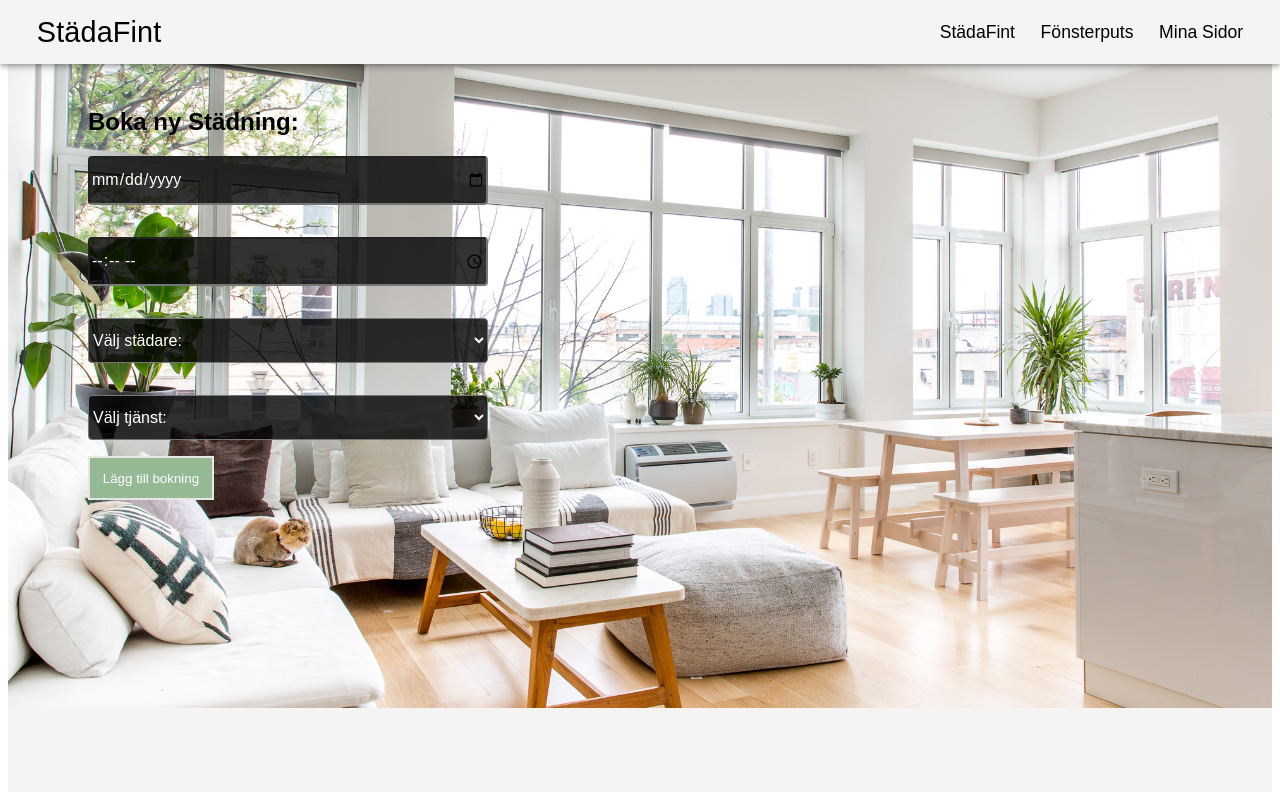
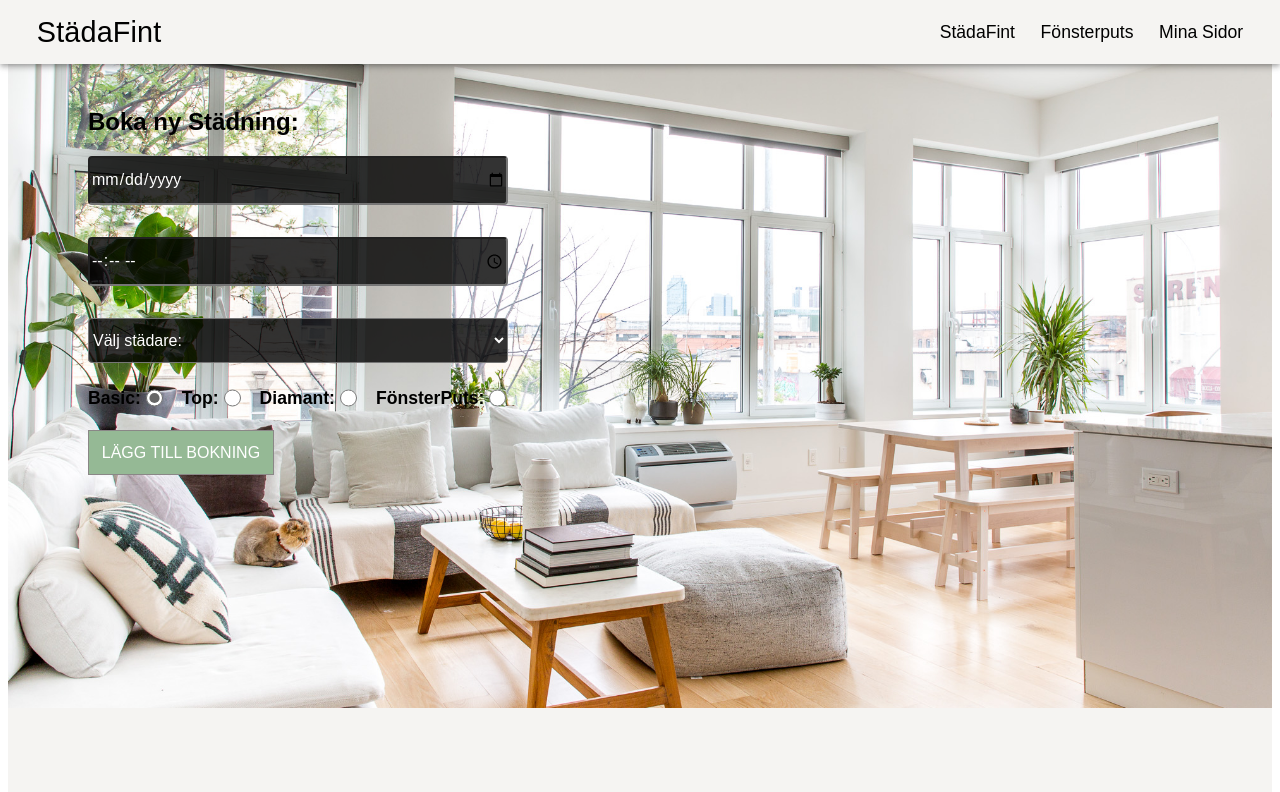
Before and after one commit to carolinmimmie/CleanTidy-app, a React (Create React App) app: page / in a window 1280 px wide. Shown: the top 792 px of the page. Built offline with nearby package versions, Linux system fonts and the light colour scheme.

Commit message:
Lagt till radio-button i form med tjäsnterna i form.

```diff
--- a/src/App.css
+++ b/src/App.css
@@ -183,7 +183,7 @@ form {
   left: 50%; */
   /* transform: translate(-50%, -50%); */
   color: black;
-  width: 400px;
+  width: 420px;
   padding: 5rem;
 }
 
@@ -203,10 +203,46 @@ select {
   flex-direction: column;
   margin-top: 1rem;
 }
+label {
+  height: 45px;
+  margin-bottom: 1rem;
+  border-radius: 4px;
+  /* border: 2px solid rgb(232, 229, 229); */
+  font-size: 1rem;
+
+  color: black;
+}
+.box-tjänster {
+  display: flex;
+  flex-direction: row;
+  gap: 1rem;
+}
+.box-input {
+  display: flex;
+  flex-direction: row;
+  justify-content: center;
+  align-items: center;
+  filter: grayscale(1);
+}
+.label-radio {
+  margin-bottom: -0.5rem;
+  margin-top: 0.3rem;
+  font-size: 1.1rem;
+  font-weight: 900;
+}
+input[type="radio"] {
+  border: 0px;
+  width: 17px;
+  height: 2em;
+}
 
 .button-form {
   background-color: #95b995;
   color: white;
   padding: 0.8rem;
-  border: 2px solid rgb(232, 229, 229);
+  border: 1px solid rgb(138, 135, 135);
+  cursor: pointer;
+  transition: 0.3s;
+  font-size: 1rem;
+  text-transform: uppercase;
 }
--- a/src/components/my-pages/Form.tsx
+++ b/src/components/my-pages/Form.tsx
@@ -13,7 +13,7 @@ const Form = () => {
     date: "",
     time: "",
     cleaner: "",
-    service: "",
+    service: "basic",
   });
 
   //event utav typen React.ChangeEvent<HTMLInputElement>
@@ -28,6 +28,7 @@ const Form = () => {
   // d.	Skapa en handleSubmit som du refererar till på din <form> onSubmit.
   const handleSubmit = (event: React.FormEvent<HTMLFormElement>) => {
     event?.preventDefault();
+    console.log(formData);
     // e.	I den kan du consol.loga formData för att se att hela formuläret är kopplat till ett objekt som skulle kunna skickas till backend.
   };
   return (
@@ -84,20 +85,59 @@ const Form = () => {
         </select>
       </div>
 
-      <div className="box">
-        {/* <label htmlFor="service">Vilken typ av städning vill du ha?:</label> */}
-        <select
-          id="service"
-          name="service"
-          value={formData.service}
-          onChange={handleChange}
-        >
-          <option value="">Välj tjänst:</option>
-          <option value="basic">Basic</option>
-          <option value="topp">Topp</option>
-          <option value="diamant">Diamant</option>
-          <option value="fönster">Fönster</option>
-        </select>
+      <div className="box-tjänster">
+        <div className="box-input">
+          <label className="label-radio" htmlFor="service">
+            Basic:
+          </label>
+          <input
+            type="radio"
+            id="service"
+            name="service"
+            value="basic"
+            onChange={handleChange}
+            checked={formData.service === "basic"}
+          ></input>
+        </div>
+        <div className="box-input">
+          <label className="label-radio" htmlFor="service">
+            Top:
+          </label>
+          <input
+            type="radio"
+            id="service"
+            name="service"
+            value="top"
+            onChange={handleChange}
+            checked={formData.service === "top"}
+          ></input>
+        </div>
+        <div className="box-input">
+          <label className="label-radio" htmlFor="service">
+            Diamant:
+          </label>
+          <input
+            type="radio"
+            id="service"
+            name="service"
+            value="diamant"
+            onChange={handleChange}
+            checked={formData.service === "diamant"}
+          ></input>
+        </div>
+        <div className="box-input">
+          <label className="label-radio" htmlFor="service">
+            FönsterPuts:
+          </label>
+          <input
+            type="radio"
+            id="service"
+            name="service"
+            value="fönster"
+            onChange={handleChange}
+            checked={formData.service === "fönster"}
+          ></input>
+        </div>
       </div>
 
       <div className="button-box">
```
